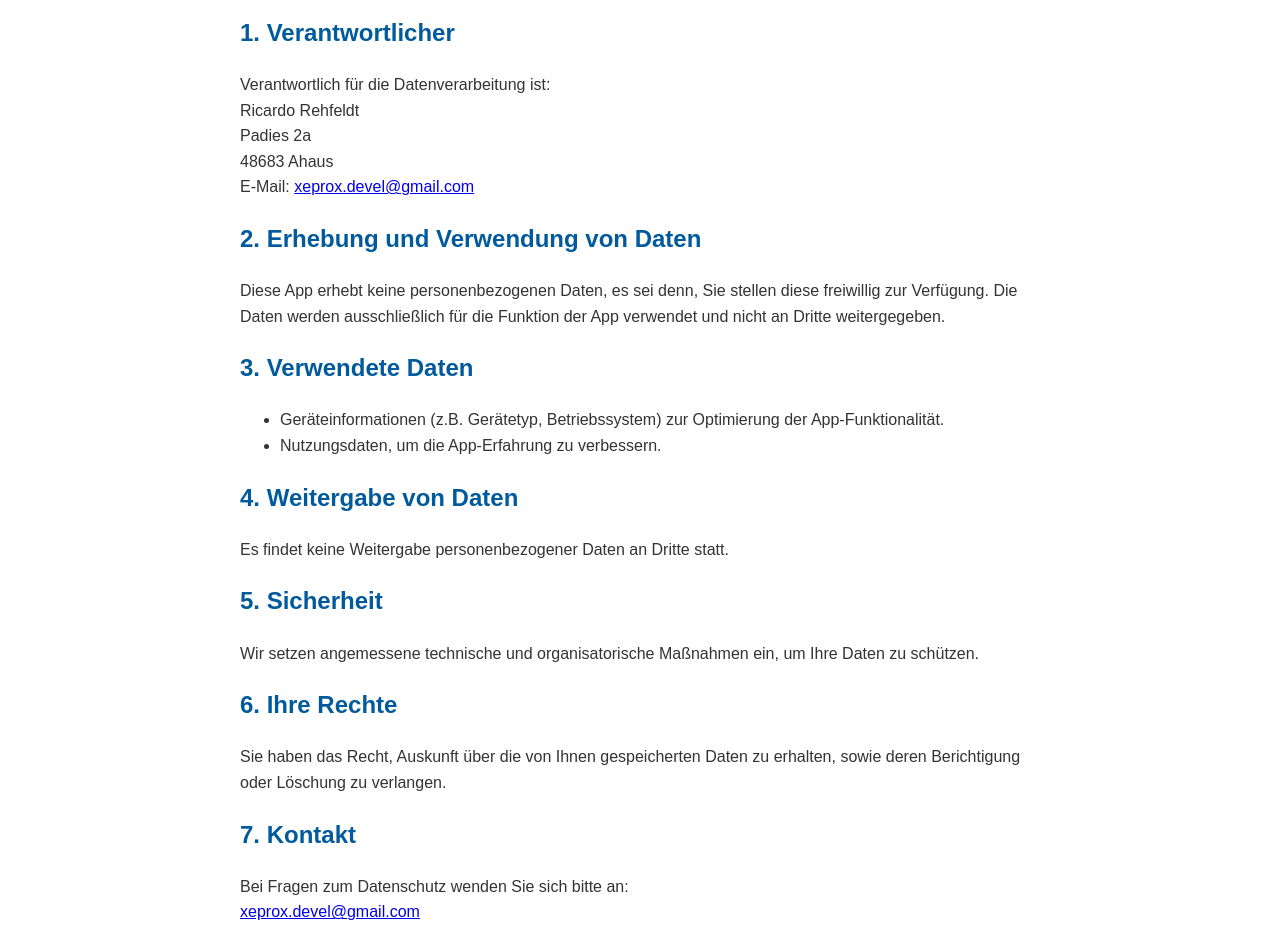
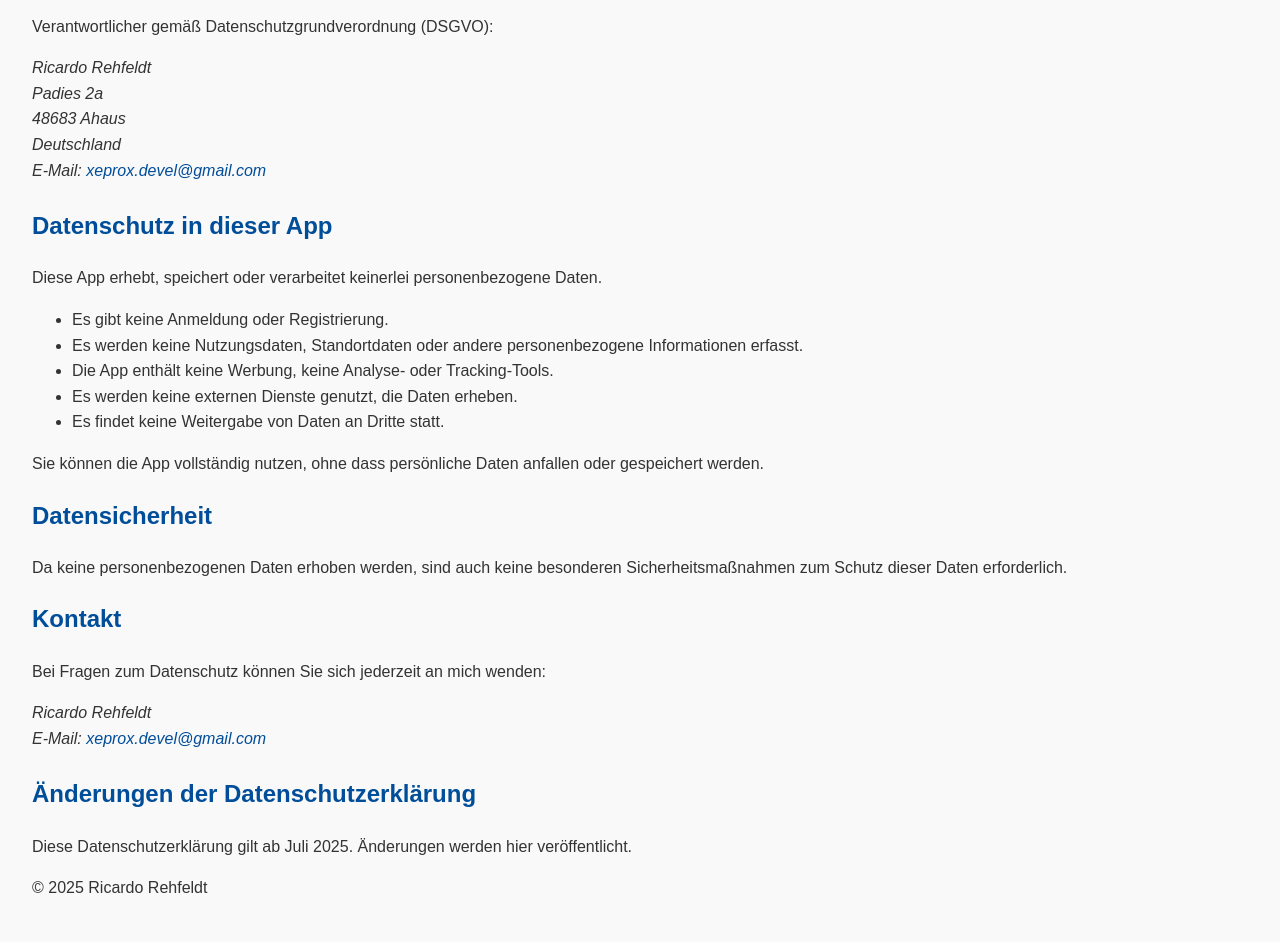
Before and after one commit to xeprox-devel/ricardo-rehfeldt.de, a plain HTML site: page datenschutz.html in a window 1280 px wide. Shown: the part 91-1033 px from the top of the page. Drawn offline with Linux system fonts and the light colour scheme.

Commit message:
Update datenschutz.html

```diff
--- a/datenschutz.html
+++ b/datenschutz.html
@@ -3,60 +3,67 @@
 <head>
     <meta charset="UTF-8" />
     <meta name="viewport" content="width=device-width, initial-scale=1" />
-  <title>Datenschutzerklärung</title>
+    <title>Datenschutzerklärung - Ricardo Rehfeldt</title>
     <style>
-    body { font-family: Arial, sans-serif; max-width: 800px; margin: 2em auto; padding: 0 1em; line-height: 1.6; color: #333; }
-    h1, h2 { color: #005a9c; }
+        body {
+            font-family: Arial, sans-serif;
+            line-height: 1.6;
+            margin: 2rem;
+            background-color: #f9f9f9;
+            color: #333;
+        }
+        h1, h2 {
+            color: #004d99;
+        }
+        address {
+            margin-bottom: 1.5rem;
+        }
+        a {
+            color: #004d99;
+            text-decoration: none;
+        }
+        a:hover {
+            text-decoration: underline;
+        }
     </style>
 </head>
 <body>
     <h1>Datenschutzerklärung</h1>
-
-  <h2>1. Verantwortlicher</h2>
-  <p>
-    Verantwortlich für die Datenverarbeitung ist:<br />
+    <p>Verantwortlicher gemäß Datenschutzgrundverordnung (DSGVO):</p>
+    <address>
         Ricardo Rehfeldt<br />
         Padies 2a<br />
         48683 Ahaus<br />
+        Deutschland<br />
         E-Mail: <a href="mailto:xeprox.devel@gmail.com">xeprox.devel@gmail.com</a>
-  </p>
+    </address>
 
-  <h2>2. Erhebung und Verwendung von Daten</h2>
-  <p>
-    Diese App erhebt keine personenbezogenen Daten, es sei denn, Sie stellen diese freiwillig zur Verfügung. Die Daten werden ausschließlich für die Funktion der App verwendet und nicht an Dritte weitergegeben.
-  </p>
+    <h2>Datenschutz in dieser App</h2>
+    <p>Diese App erhebt, speichert oder verarbeitet keinerlei personenbezogene Daten.</p>
+    <ul>
+        <li>Es gibt keine Anmeldung oder Registrierung.</li>
+        <li>Es werden keine Nutzungsdaten, Standortdaten oder andere personenbezogene Informationen erfasst.</li>
+        <li>Die App enthält keine Werbung, keine Analyse- oder Tracking-Tools.</li>
+        <li>Es werden keine externen Dienste genutzt, die Daten erheben.</li>
+        <li>Es findet keine Weitergabe von Daten an Dritte statt.</li>
+    </ul>
+    <p>Sie können die App vollständig nutzen, ohne dass persönliche Daten anfallen oder gespeichert werden.</p>
 
-  <h2>3. Verwendete Daten</h2>
-  <ul>
-    <li>Geräteinformationen (z.B. Gerätetyp, Betriebssystem) zur Optimierung der App-Funktionalität.</li>
-    <li>Nutzungsdaten, um die App-Erfahrung zu verbessern.</li>
-  </ul>
+    <h2>Datensicherheit</h2>
+    <p>Da keine personenbezogenen Daten erhoben werden, sind auch keine besonderen Sicherheitsmaßnahmen zum Schutz dieser Daten erforderlich.</p>
 
-  <h2>4. Weitergabe von Daten</h2>
-  <p>
-    Es findet keine Weitergabe personenbezogener Daten an Dritte statt.
-  </p>
+    <h2>Kontakt</h2>
+    <p>Bei Fragen zum Datenschutz können Sie sich jederzeit an mich wenden:</p>
+    <address>
+        Ricardo Rehfeldt<br />
+        E-Mail: <a href="mailto:xeprox.devel@gmail.com">xeprox.devel@gmail.com</a>
+    </address>
 
-  <h2>5. Sicherheit</h2>
-  <p>
-    Wir setzen angemessene technische und organisatorische Maßnahmen ein, um Ihre Daten zu schützen.
-  </p>
+    <h2>Änderungen der Datenschutzerklärung</h2>
+    <p>Diese Datenschutzerklärung gilt ab Juli 2025. Änderungen werden hier veröffentlicht.</p>
 
-  <h2>6. Ihre Rechte</h2>
-  <p>
-    Sie haben das Recht, Auskunft über die von Ihnen gespeicherten Daten zu erhalten, sowie deren Berichtigung oder Löschung zu verlangen.
-  </p>
-
-  <h2>7. Kontakt</h2>
-  <p>
-    Bei Fragen zum Datenschutz wenden Sie sich bitte an:<br />
-    <a href="mailto:xeprox.devel@gmail.com">xeprox.devel@gmail.com</a>
-  </p>
-
-  <h2>8. Änderungen dieser Datenschutzerklärung</h2>
-  <p>
-    Diese Datenschutzerklärung kann von Zeit zu Zeit aktualisiert werden. Die aktuelle Version ist immer unter [URL zu dieser Datenschutzerklärung] verfügbar.
-  </p>
-
+    <footer>
+        <p>&copy; 2025 Ricardo Rehfeldt</p>
+    </footer>
 </body>
 </html>
```
Lines whose indentation alone changed are shown as unchanged.
